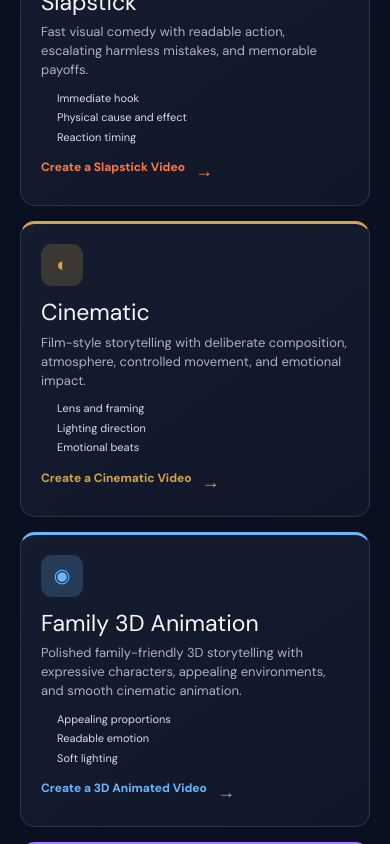
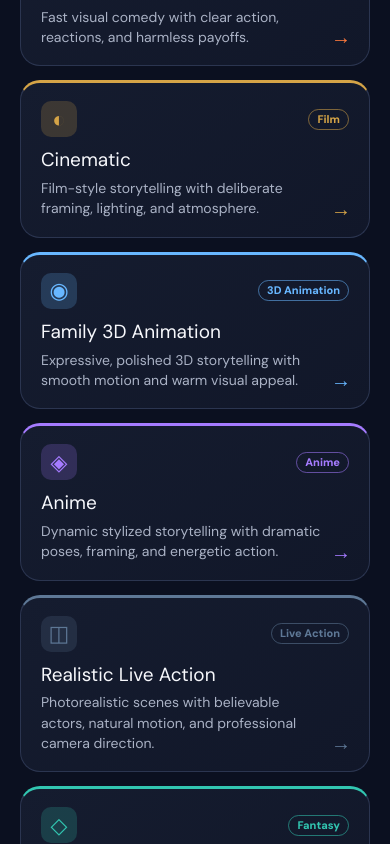
Before and after one commit to saifalrikaby1-png/slapstick-prompt-pack, a Next.js app: page / in a window 390 px wide. Shown: the part 1000-1844 px from the top of the page. Built offline with nearby package versions, Linux system fonts and the light colour scheme.

Commit message:
Redesign preview video type cards

```diff
--- a/app/marketing-compact.module.css
+++ b/app/marketing-compact.module.css
@@ -10,17 +10,17 @@
 .hero :global(.hero-actions) { margin-top: 22px; gap: 12px; }
 .hero :global(.free-note) { margin: 14px 0 0; }
 
-.styleSection { padding-top: 62px; padding-bottom: 58px; }
-.styleGrid { display: grid; grid-template-columns: repeat(3, minmax(0, 1fr)); align-items: start; gap: 20px; margin-top: 24px; }
-.styleCard { min-height: 0; height: auto; display: flex; flex-direction: column; align-items: flex-start; justify-content: flex-start; padding: 21px 22px; border: 1px solid #2b3550; border-top: 3px solid var(--style-accent); border-radius: 15px; background: linear-gradient(145deg, #151c2f, #111729); color: #f7f8fc; text-decoration: none; transition: transform .2s ease, border-color .2s ease, box-shadow .2s ease; }
-.styleCard:hover, .styleCard:focus-visible { transform: translateY(-4px); border-color: var(--style-accent); box-shadow: 0 16px 35px #0004; outline: none; }
-.styleIcon { display: grid; place-items: center; width: 42px; height: 42px; border-radius: 11px; background: color-mix(in srgb, var(--style-accent) 20%, transparent); color: var(--style-accent); font-size: 19px; }
-.styleCard h3 { margin: 13px 0 8px; font-size: 24px; line-height: 1.15; }
-.styleCard p { margin: 0; color: #aab2c5; font-size: 13px; line-height: 1.45; }
-.styleCard ul { margin: 10px 0 11px; padding-left: 16px; color: #d8dde9; font-size: 11px; line-height: 1.5; }
-.styleCard li + li { margin-top: 3px; }
-.styleCard b { margin-top: 0; padding-top: 2px; color: var(--style-accent); font-size: 12px; }
-.styleCard b span { float: right; margin-left: 10px; font-size: 18px; }
+.styleSection { padding-top: 52px; padding-bottom: 46px; }
+.styleGrid { display: grid; grid-template-columns: repeat(3, minmax(0, 1fr)); align-items: start; gap: 16px; margin-top: 26px; }
+.styleCard { position: relative; min-height: 0; height: auto; display: block; padding: 20px 22px 18px; border: 1px solid #2b3550; border-top: 3px solid var(--style-accent); border-radius: 20px; background: linear-gradient(145deg, #151c2f, #111729); color: #f7f8fc; text-decoration: none; transition: transform .2s ease, border-color .2s ease, box-shadow .2s ease, background .2s ease; }
+.styleCard:hover, .styleCard:focus-visible { transform: translateY(-3px); border-color: var(--style-accent); background: #19213a; box-shadow: 0 10px 24px #0003; outline: 3px solid color-mix(in srgb, var(--style-accent) 36%, transparent); outline-offset: 3px; }
+.cardTopRow { display: flex; align-items: center; justify-content: space-between; }
+.styleIcon { display: grid; place-items: center; width: 36px; height: 36px; border-radius: 10px; background: color-mix(in srgb, var(--style-accent) 20%, transparent); color: var(--style-accent); font-size: 22px; }
+.styleBadge { padding: 4px 8px; border: 1px solid color-mix(in srgb, var(--style-accent) 55%, transparent); border-radius: 999px; color: var(--style-accent); font-size: 11px; font-weight: 800; line-height: 1; }
+.styleCard h3 { margin: 12px 0 6px; font-size: 20px; line-height: 1.2; }
+.styleCard p { max-width: calc(100% - 24px); margin: 0; color: #aab2c5; font-size: 14px; line-height: 1.45; }
+.styleArrow { position: absolute; right: 20px; bottom: 18px; color: var(--style-accent); font-size: 20px; line-height: 1; transition: transform .2s ease; }
+.styleCard:hover .styleArrow, .styleCard:focus-visible .styleArrow { transform: translateX(4px); }
 
 @media (max-width: 1050px) { .hero { padding-top: 54px; padding-bottom: 48px; } .styleGrid { grid-template-columns: repeat(2, minmax(0, 1fr)); } }
 @media (max-width: 640px) {
@@ -28,8 +28,9 @@
   .hero :global(h1) { font-size: clamp(39px, 12vw, 53px); }
   .hero :global(.hero-copy) { font-size: 15px; line-height: 1.55; }
   .hero :global(.hero-actions) { gap: 10px; }
-  .styleSection { padding-top: 48px; padding-bottom: 46px; }
-  .styleGrid { grid-template-columns: 1fr; gap: 15px; margin-top: 20px; }
-  .styleCard { min-height: 0; padding: 20px; }
-  .styleCard h3 { font-size: 23px; }
+  .styleSection { padding-top: 44px; padding-bottom: 40px; }
+  .styleGrid { grid-template-columns: 1fr; gap: 14px; margin-top: 22px; }
+  .styleCard { min-height: 0; padding: 18px 20px; }
+  .styleCard h3 { font-size: 19px; }
+  .styleArrow { right: 18px; bottom: 18px; }
 }
--- a/app/marketing-home.tsx
+++ b/app/marketing-home.tsx
@@ -14,6 +14,15 @@ const examples = [
 ];
 
 const plans = [["Starter", "$4.99", "10 AI full packs"], ["Creator", "$11.99", "30 AI full packs"], ["Pro", "$19.99", "60 AI full packs"], ["Studio", "$32.99", "120 AI full packs"]];
+const cardCopy = {
+  slapstick: { badge: "Comedy", description: "Fast visual comedy with clear action, reactions, and harmless payoffs." },
+  cinematic: { badge: "Film", description: "Film-style storytelling with deliberate framing, lighting, and atmosphere." },
+  "family-3d": { badge: "3D Animation", description: "Expressive, polished 3D storytelling with smooth motion and warm visual appeal." },
+  anime: { badge: "Anime", description: "Dynamic stylized storytelling with dramatic poses, framing, and energetic action." },
+  "live-action": { badge: "Live Action", description: "Photorealistic scenes with believable actors, natural motion, and professional camera direction." },
+  "cgi-fantasy": { badge: "Fantasy", description: "Epic fantasy scenes with creatures, magical worlds, and controlled cinematic effects." },
+  "stylized-3d": { badge: "Stylized 3D", description: "Flexible stylized animation for humorous, educational, commercial, or story-driven content." },
+} as const;
 
 export function MarketingHome() {
   return <main className="marketing-shell">
@@ -33,7 +42,7 @@ export function MarketingHome() {
       */}
     </section>
 
-    <section id="video-types" className={`marketing-section ${compact.styleSection}`}><p className="eyebrow">DEDICATED WORKFLOWS</p><h2>Choose the Kind of Video You Want to Create</h2><p className="section-copy">Every video type uses its own production structure, camera language, pacing rules, character behavior, visual guidance, and Quality Control checks.</p><div className={compact.styleGrid}>{videoStyleIds.map((id) => { const style = videoStyles[id]; return <Link key={id} href={`/create/${id}`} className={compact.styleCard} style={{ "--style-accent": style.accent } as CSSProperties}><span className={compact.styleIcon}>{style.icon}</span><h3>{style.name}</h3><p>{style.description}</p><ul>{style.characteristics.map((item) => <li key={item}>{item}</li>)}</ul><b>{style.action} <span>→</span></b></Link>; })}</div></section>
+    <section id="video-types" className={`marketing-section ${compact.styleSection}`}><p className="eyebrow">DEDICATED WORKFLOWS</p><h2>Choose the Kind of Video You Want to Create</h2><p className="section-copy">Every video type uses its own production structure, camera language, pacing rules, character behavior, visual guidance, and Quality Control checks.</p><div className={compact.styleGrid}>{videoStyleIds.map((id) => { const style = videoStyles[id]; const copy = cardCopy[id]; return <Link key={id} href={`/create/${id}`} className={compact.styleCard} style={{ "--style-accent": style.accent } as CSSProperties} aria-label={`${style.name}: ${copy.description}`}><div className={compact.cardTopRow}><span className={compact.styleIcon}>{style.icon}</span><span className={compact.styleBadge}>{copy.badge}</span></div><h3>{style.name}</h3><p>{copy.description}</p><span className={compact.styleArrow} aria-hidden="true">→</span></Link>; })}</div></section>
 
     <section className="value-strip"><h2>Built for creators who need reliable workflows across multiple visual styles</h2><div>{["Dedicated workflows for seven video types", "Build original characters without complex prompting", "Reuse identities across multiple productions", "Reduce avoidable generation failures", "Generate structured model-ready packs"].map((benefit) => <p key={benefit}>✓ {benefit}</p>)}</div></section>
 
```
Also changed, not shown: 1 other file (tests, documents, lock files or other folders).
